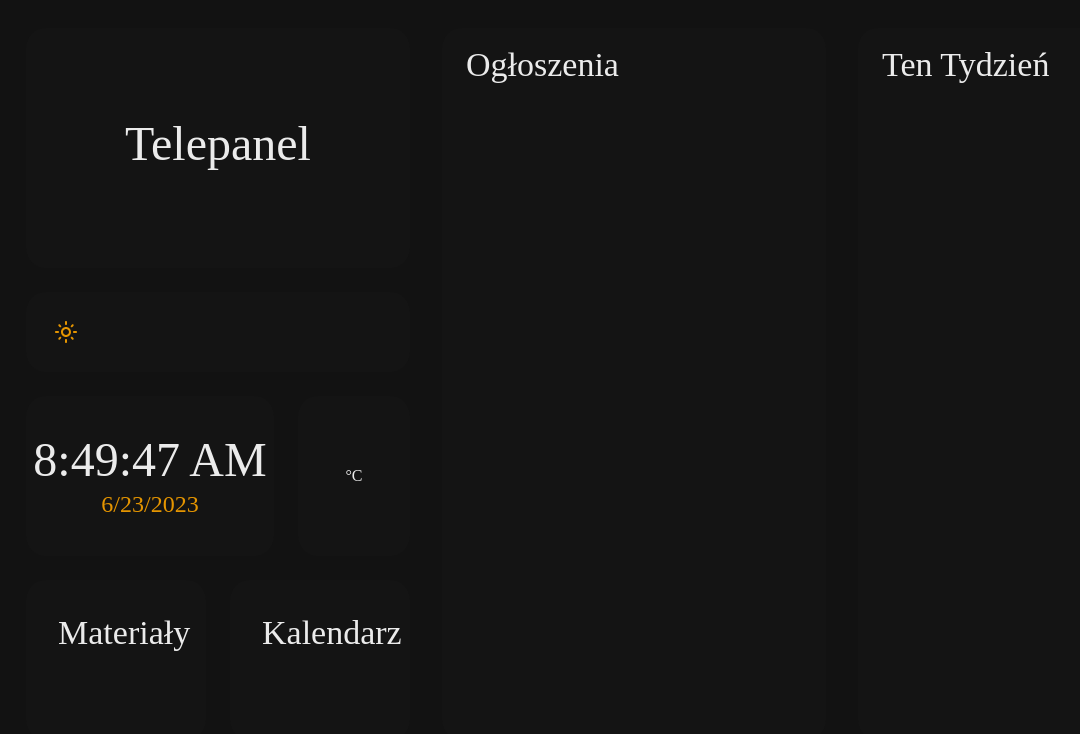
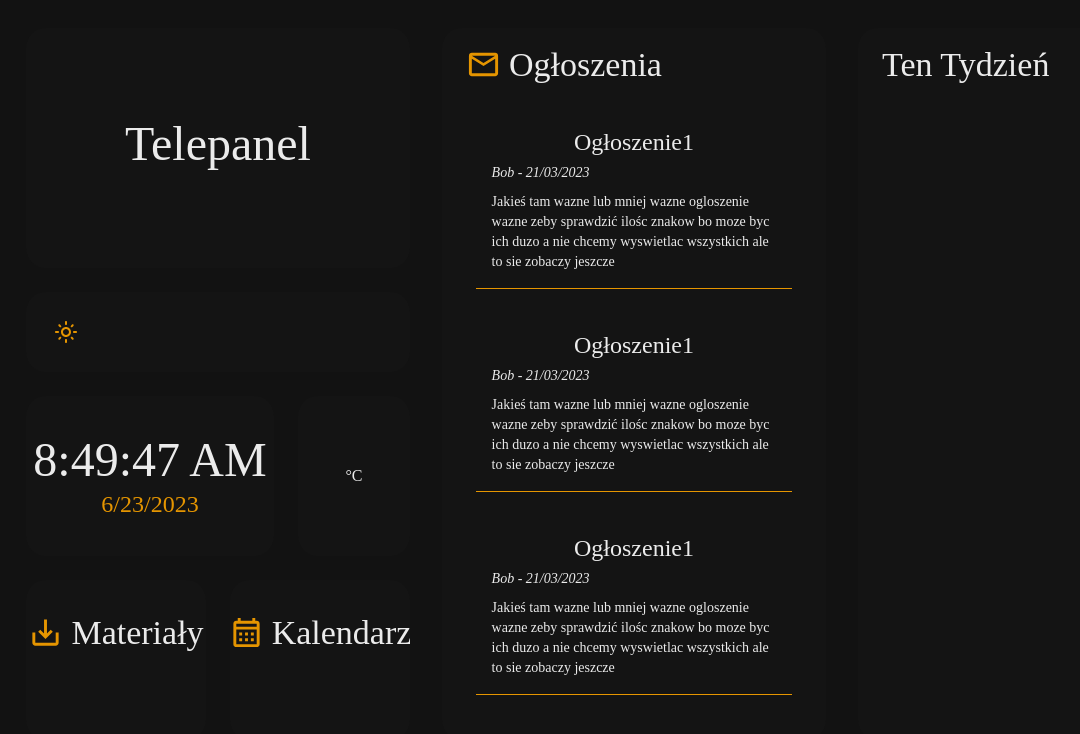
Before and after one commit to PiotrLehmann/TelePanel, a React app in the folder frontend/: page / in a window 1280 px wide. Shown: the top 734 px of the page, without its empty margins (6-1086 px from the left). Built offline with nearby package versions, Linux system fonts and the light colour scheme; no server answers; the HTML template or start-up script is replaced by a standard one.

Commit message:
Ogłoszenia zrobiony wzor

```diff
--- a/frontend/src/App.tsx
+++ b/frontend/src/App.tsx
@@ -10,6 +10,8 @@ import {
   Typography,
   Container,
   Button,
+  Paper,
+  List,
 } from "@mui/material";
 import DarkModeOutlinedIcon from "@mui/icons-material/DarkModeOutlined";
 import LightModeOutlinedIcon from "@mui/icons-material/LightModeOutlined";
@@ -20,6 +22,11 @@ import Weather from "./components/Telepanel/Weather";
 import axios from "axios";
 import { useEffect } from "react";
 import data from "./jsonExamples/PostList.json";
+import Post from "./components/Ogloszenia/Post";
+import { orange } from "@mui/material/colors";
+import MailOutlineIcon from "@mui/icons-material/MailOutline";
+import SaveAltIcon from "@mui/icons-material/SaveAlt";
+import CalendarMonthOutlinedIcon from "@mui/icons-material/CalendarMonthOutlined";
 
 const themeDark = createTheme({
   palette: {
@@ -69,8 +76,6 @@ function App() {
   useEffect(() => {
     fetchDummy();
   }, []);
-
-  const postList = data["Post List"];
 
   return (
     <ThemeProvider theme={lightTheme ? themeLight : themeDark}>
@@ -146,7 +151,16 @@ function App() {
                 }}
               >
                 <CardContent>
-                  <Typography variant="h4">Materiały</Typography>
+                  <Box
+                    display="flex"
+                    alignItems="center"
+                    justifyContent="center"
+                  >
+                    <SaveAltIcon fontSize="large" color="primary" />
+                    <Typography ml={1} variant="h4">
+                      Materiały
+                    </Typography>
+                  </Box>
                 </CardContent>
               </Card>
             </Grid>
@@ -155,18 +169,61 @@ function App() {
                 sx={{ height: "20vh", borderRadius: 5, p: 2, boxShadow: 0 }}
               >
                 <CardContent>
-                  <Typography variant="h4">Kalendarz</Typography>
+                  <Box
+                    display="flex"
+                    alignItems="center"
+                    justifyContent="center"
+                  >
+                    <CalendarMonthOutlinedIcon
+                      fontSize="large"
+                      color="primary"
+                    />
+                    <Typography ml={1} variant="h4">
+                      Kalendarz
+                    </Typography>
+                  </Box>
                 </CardContent>
               </Card>
             </Grid>
           </Grid>
           <Grid container item xs={12} md={8} xl={8} spacing={4}>
             <Grid item xs={12} md={6} xl={6}>
-              <Card sx={{ borderRadius: 5, boxShadow: 0, height: "89vh" }}>
+              <Card
+                sx={{
+                  borderRadius: 5,
+                  boxShadow: 0,
+                  height: "89vh",
+                  overflow: "hidden",
+                }}
+              >
                 <CardContent>
-                  <Typography ml={1} variant="h4">
-                    Ogłoszenia
-                  </Typography>
+                  <Box ml={1} mb={2} display="flex" alignItems="center">
+                    <MailOutlineIcon fontSize="large" color="primary" />
+                    <Typography ml={1} variant="h4">
+                      Ogłoszenia
+                    </Typography>
+                  </Box>
+                  <List
+                    sx={{
+                      overflowY: "scroll",
+                      "&::-webkit-scrollbar": { display: "none" },
+                      height: "75vh",
+                      display: "flex",
+                      flexDirection: "column",
+                      alignItems: "center",
+                    }}
+                  >
+                    {data["Post List"].map((post) => {
+                      return (
+                        <Post
+                          title={post.title}
+                          user={post.user}
+                          data={post.data}
+                          text={post.text}
+                        />
+                      );
+                    })}
+                  </List>
                 </CardContent>
               </Card>
             </Grid>
--- a/frontend/src/components/Ogloszenia/Post.tsx
+++ b/frontend/src/components/Ogloszenia/Post.tsx
@@ -5,17 +5,18 @@ type PostProps = {
   user: string;
   data: string;
   text: string;
-  importance: number;
 };
 
-const Post = ({ title, user, data, text, importance }: PostProps) => {
+const Post = ({ title, user, data, text }: PostProps) => {
   return (
-    <Box>
-      <Typography variant="h3">{title}</Typography>
-      <Typography variant="h6">
-        Dodane przez: {user} dnia: {data}
+    <Box p={2} borderBottom={1} borderColor={"primary.main"} width="90%" mb={3}>
+      <Typography variant="h5" textAlign="center" mb={0.5}>
+        {title}
       </Typography>
-      <Typography variant="h4">{text}</Typography>
+      <Typography mb={1} fontStyle="italic" variant="subtitle2">
+        {user} - {data}
+      </Typography>
+      <Typography variant="body2">{text}</Typography>
     </Box>
   );
 };
--- a/frontend/src/jsonExamples/PostList.json
+++ b/frontend/src/jsonExamples/PostList.json
@@ -4,50 +4,43 @@
       "title": "Ogłoszenie1",
       "user": "Bob",
       "data": "21/03/2023",
-      "text": "Jakieś tam wazne lub mniej wazne ogloszenie wazne zeby sprawdzić ilośc znakow bo moze byc ich duzo a nie chcemy wyswietlac wszystkich ale to sie zobaczy jeszcze",
-      "importance": 1
+      "text": "Jakieś tam wazne lub mniej wazne ogloszenie wazne zeby sprawdzić ilośc znakow bo moze byc ich duzo a nie chcemy wyswietlac wszystkich ale to sie zobaczy jeszcze"
     },
     {
       "title": "Ogłoszenie1",
       "user": "Bob",
       "data": "21/03/2023",
-      "text": "Jakieś tam wazne lub mniej wazne ogloszenie wazne zeby sprawdzić ilośc znakow bo moze byc ich duzo a nie chcemy wyswietlac wszystkich ale to sie zobaczy jeszcze",
-      "importance": 1
+      "text": "Jakieś tam wazne lub mniej wazne ogloszenie wazne zeby sprawdzić ilośc znakow bo moze byc ich duzo a nie chcemy wyswietlac wszystkich ale to sie zobaczy jeszcze"
     },
     {
       "title": "Ogłoszenie1",
       "user": "Bob",
       "data": "21/03/2023",
-      "text": "Jakieś tam wazne lub mniej wazne ogloszenie wazne zeby sprawdzić ilośc znakow bo moze byc ich duzo a nie chcemy wyswietlac wszystkich ale to sie zobaczy jeszcze",
-      "importance": 1
+      "text": "Jakieś tam wazne lub mniej wazne ogloszenie wazne zeby sprawdzić ilośc znakow bo moze byc ich duzo a nie chcemy wyswietlac wszystkich ale to sie zobaczy jeszcze"
     },
     {
       "title": "Ogłoszenie1",
       "user": "Bob",
       "data": "21/03/2023",
-      "text": "Jakieś tam wazne lub mniej wazne ogloszenie wazne zeby sprawdzić ilośc znakow bo moze byc ich duzo a nie chcemy wyswietlac wszystkich ale to sie zobaczy jeszcze",
-      "importance": 1
+      "text": "Jakieś tam wazne lub mniej wazne ogloszenie wazne zeby sprawdzić ilośc znakow bo moze byc ich duzo a nie chcemy wyswietlac wszystkich ale to sie zobaczy jeszcze"
     },
     {
       "title": "Ogłoszenie1",
       "user": "Bob",
       "data": "21/03/2023",
-      "text": "Jakieś tam wazne lub mniej wazne ogloszenie wazne zeby sprawdzić ilośc znakow bo moze byc ich duzo a nie chcemy wyswietlac wszystkich ale to sie zobaczy jeszcze",
-      "importance": 1
+      "text": "Jakieś tam wazne lub mniej wazne ogloszenie wazne zeby sprawdzić ilośc znakow bo moze byc ich duzo a nie chcemy wyswietlac wszystkich ale to sie zobaczy jeszcze"
     },
     {
       "title": "Ogłoszenie1",
       "user": "Bob",
       "data": "21/03/2023",
-      "text": "Jakieś tam wazne lub mniej wazne ogloszenie wazne zeby sprawdzić ilośc znakow bo moze byc ich duzo a nie chcemy wyswietlac wszystkich ale to sie zobaczy jeszcze",
-      "importance": 1
+      "text": "Jakieś tam wazne lub mniej wazne ogloszenie wazne zeby sprawdzić ilośc znakow bo moze byc ich duzo a nie chcemy wyswietlac wszystkich ale to sie zobaczy jeszcze"
     },
     {
       "title": "Ogłoszenie1",
       "user": "Bob",
       "data": "21/03/2023",
-      "text": "Jakieś tam wazne lub mniej wazne ogloszenie wazne zeby sprawdzić ilośc znakow bo moze byc ich duzo a nie chcemy wyswietlac wszystkich ale to sie zobaczy jeszcze",
-      "importance": 1
+      "text": "Jakieś tam wazne lub mniej wazne ogloszenie wazne zeby sprawdzić ilośc znakow bo moze byc ich duzo a nie chcemy wyswietlac wszystkich ale to sie zobaczy jeszcze"
     }
   ]
 }
```
